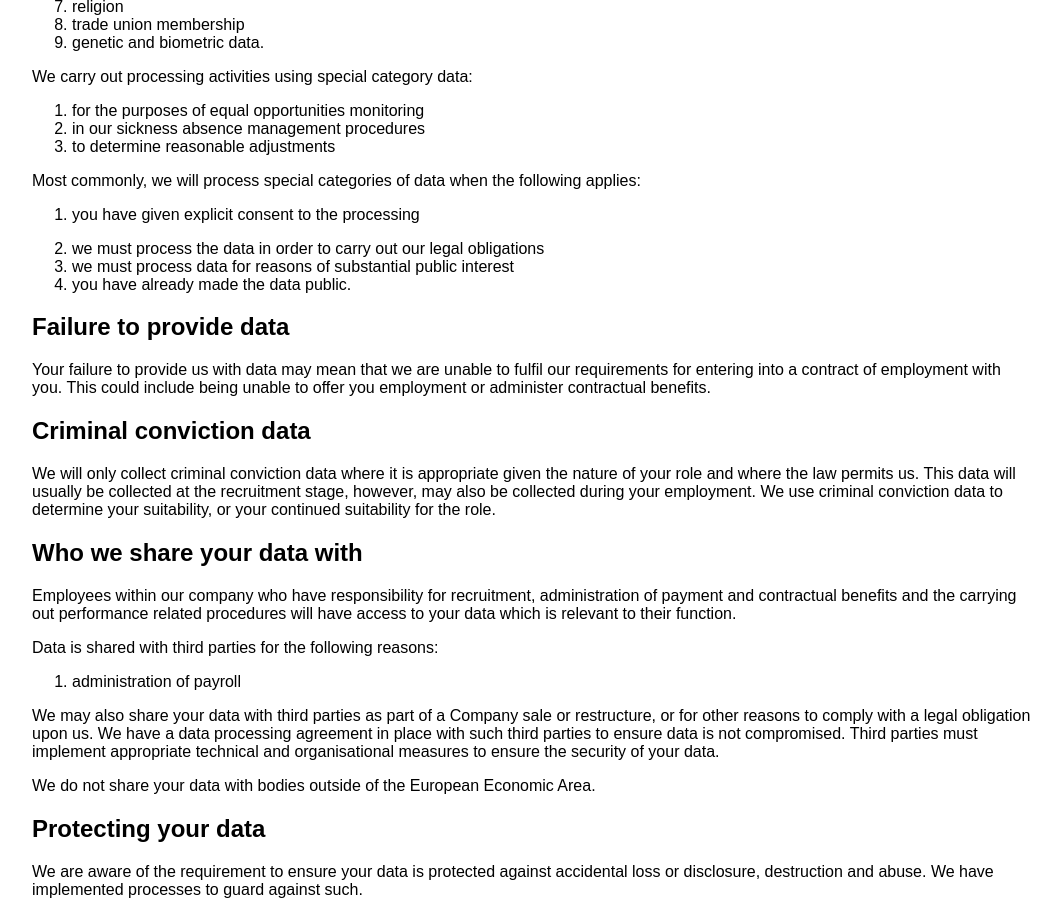
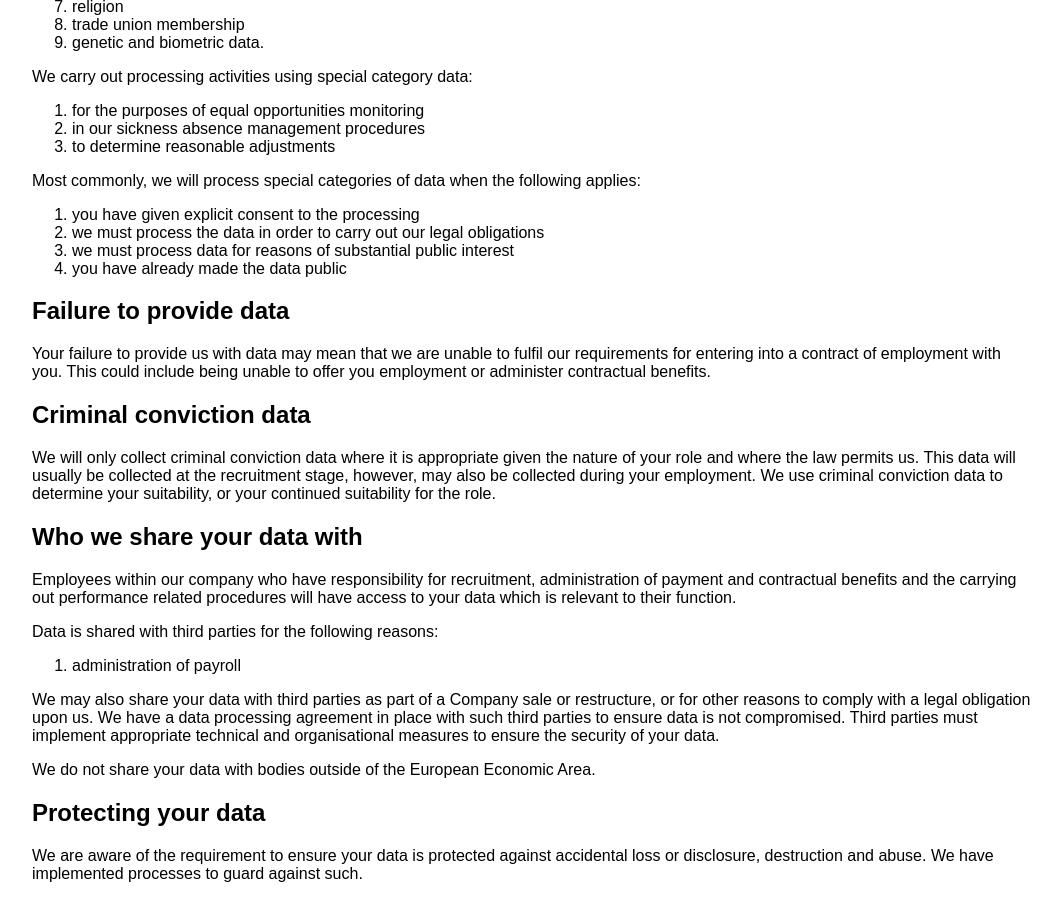
Before and after one commit to dartmoordunbar/handbook, a Jekyll site: the page built from information-security/Privacy-Notice-for-Employees.md, in a window 1280 px wide and 900 px high, scrolled down 2404 px. Shown: the whole window, without its empty margins (108-1169 px from the left). Built offline with Jekyll 4.4.1, drawn with Linux system fonts in a browser that asks for light colours.

```diff
--- a/information-security/Privacy-Notice-for-Employees.md
+++ b/information-security/Privacy-Notice-for-Employees.md
@@ -118,10 +118,9 @@ We carry out processing activities using special category data:
 Most commonly, we will process special categories of data when the following applies:
 
 1. you have given explicit consent to the processing
-
 2. we must process the data in order to carry out our legal obligations
 3. we must process data for reasons of substantial public interest
-4. you have already made the data public.
+4. you have already made the data public
 
 ## Failure to provide data
 
```
